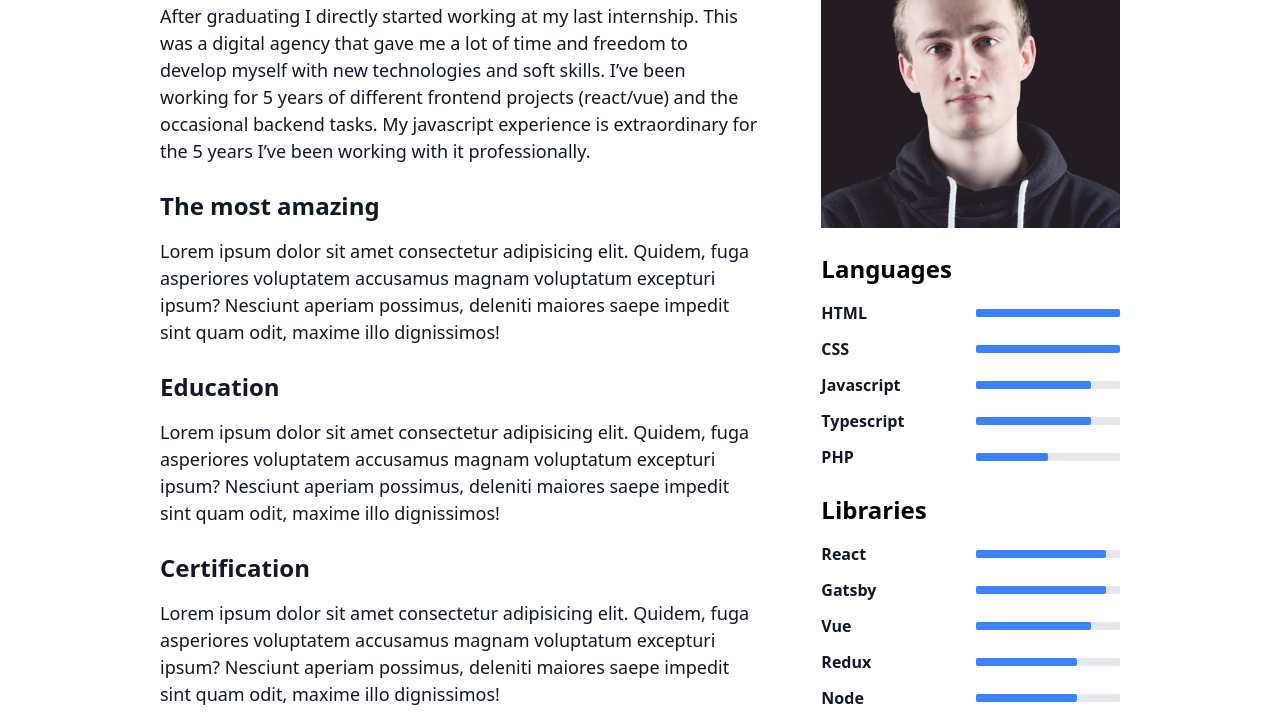
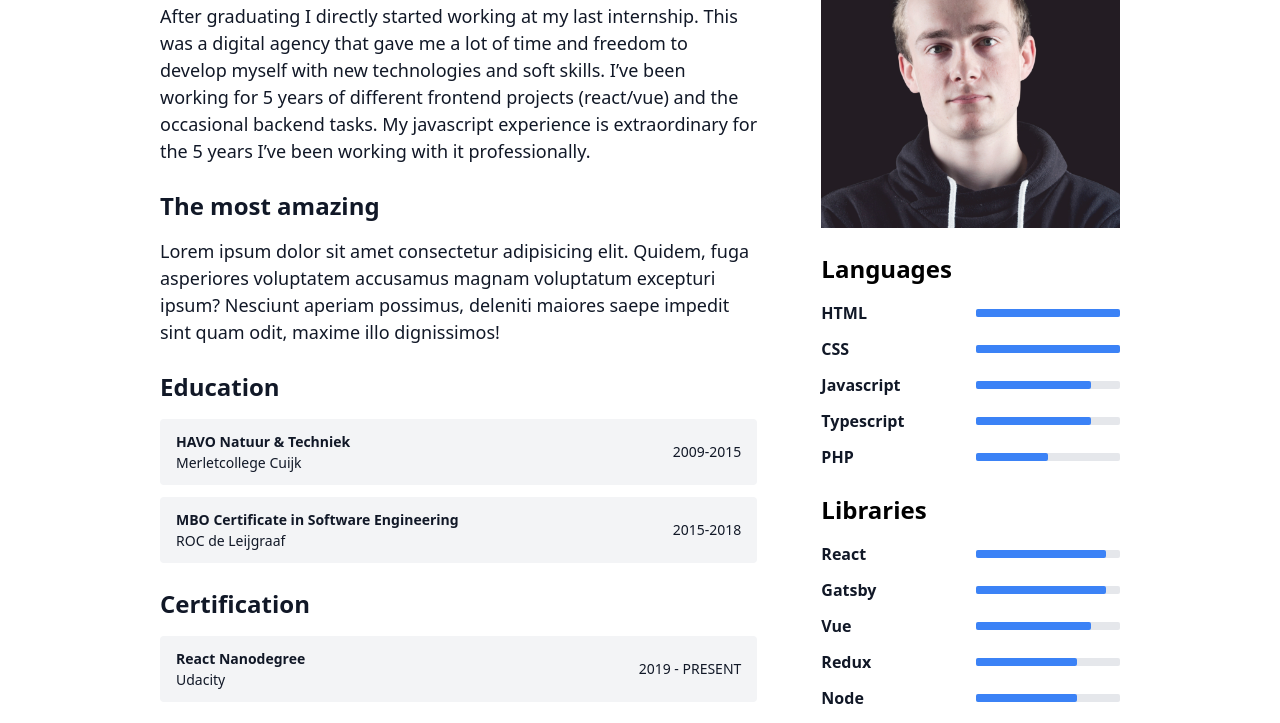
Before and after one commit to leroynas/portfolio, a Gatsby site: page /about in a window 1280 px wide. Shown: the part 211-934 px from the top of the page. Built offline with nearby package versions, Linux system fonts and the light colour scheme; Gatsby itself is replaced by a stand-in of ours.

Commit message:
feat: render schools and certificates in about page

```diff
--- a/src/pages/about.tsx
+++ b/src/pages/about.tsx
@@ -3,10 +3,32 @@ import React from 'react';
 
 import Container from '../components/common/container/Container';
 import Heading, { HeadingSizes } from '../components/common/heading/Heading';
+import Pane from '../components/common/pane/Pane';
 import Stack from '../components/common/stack/Stack';
 import Text, { TextSizes } from '../components/common/text/Text';
 import Layout from '../components/layout/Layout';
 import Skill from '../components/skill/Skill';
+
+const schools = [
+  {
+    title: 'HAVO Natuur & Techniek',
+    name: 'Merletcollege Cuijk',
+    period: '2009-2015',
+  },
+  {
+    title: 'MBO Certificate in Software Engineering',
+    name: 'ROC de Leijgraaf',
+    period: '2015-2018',
+  },
+];
+
+const certificates = [
+  {
+    title: 'React Nanodegree',
+    provider: 'Udacity',
+    period: '2019 - PRESENT',
+  },
+];
 
 const languages = [
   {
@@ -89,21 +111,43 @@ const IndexPage = () => (
 
           <Heading size={HeadingSizes.Small}>Education</Heading>
 
-          <Text size={TextSizes.Large}>
-            Lorem ipsum dolor sit amet consectetur adipisicing elit. Quidem,
-            fuga asperiores voluptatem accusamus magnam voluptatum excepturi
-            ipsum? Nesciunt aperiam possimus, deleniti maiores saepe impedit
-            sint quam odit, maxime illo dignissimos!
-          </Text>
+          <Stack>
+            {schools.map((school) => (
+              <Pane key={school.period} between>
+                <div>
+                  <Text size={TextSizes.Small} bold>
+                    {school.title}
+                  </Text>
+
+                  <Text size={TextSizes.Small}>{school.name}</Text>
+                </div>
+
+                <Text size={TextSizes.Small} muted>
+                  {school.period}
+                </Text>
+              </Pane>
+            ))}
+          </Stack>
 
           <Heading size={HeadingSizes.Small}>Certification</Heading>
 
-          <Text size={TextSizes.Large}>
-            Lorem ipsum dolor sit amet consectetur adipisicing elit. Quidem,
-            fuga asperiores voluptatem accusamus magnam voluptatum excepturi
-            ipsum? Nesciunt aperiam possimus, deleniti maiores saepe impedit
-            sint quam odit, maxime illo dignissimos!
-          </Text>
+          <Stack>
+            {certificates.map((certificate) => (
+              <Pane key={certificate.period} between>
+                <div>
+                  <Text size={TextSizes.Small} bold>
+                    {certificate.title}
+                  </Text>
+
+                  <Text size={TextSizes.Small}>{certificate.provider}</Text>
+                </div>
+
+                <Text size={TextSizes.Small} muted>
+                  {certificate.period}
+                </Text>
+              </Pane>
+            ))}
+          </Stack>
 
           <Heading size={HeadingSizes.Small}>Hobbies</Heading>
 
```
